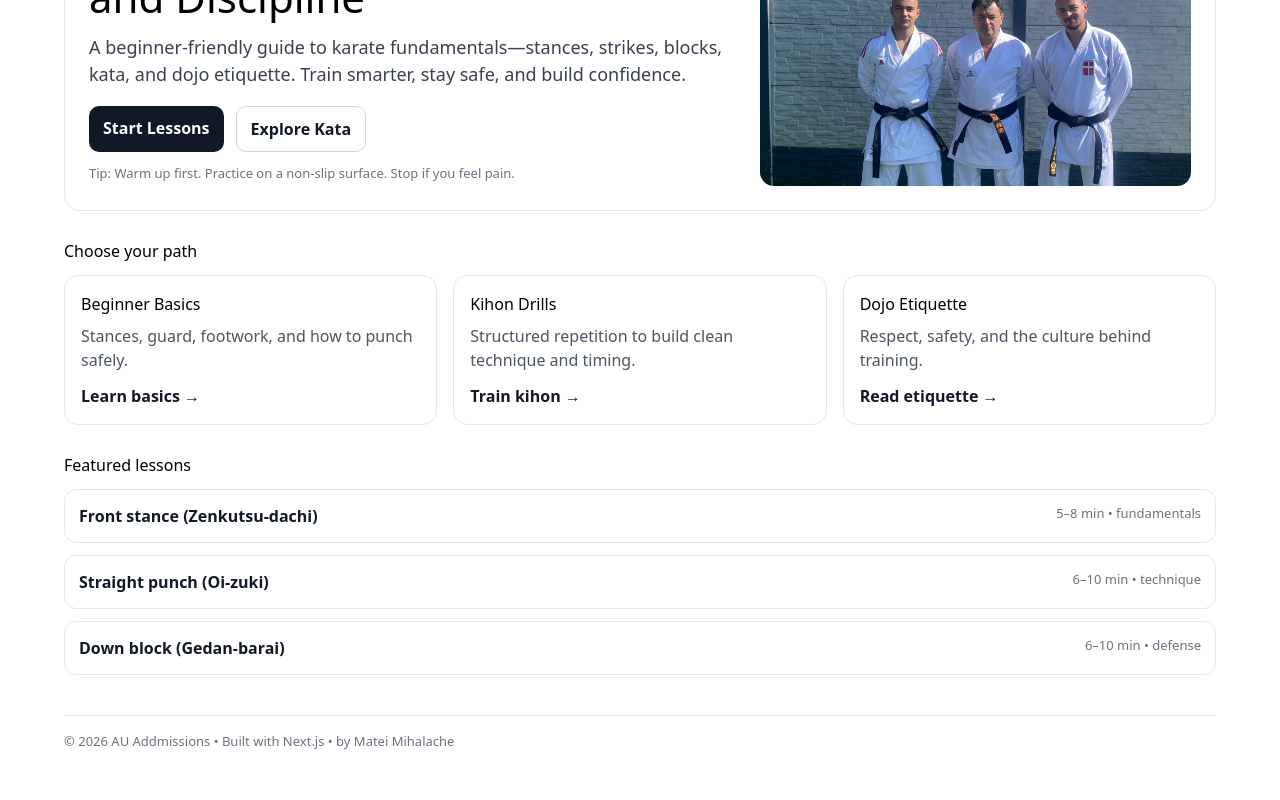
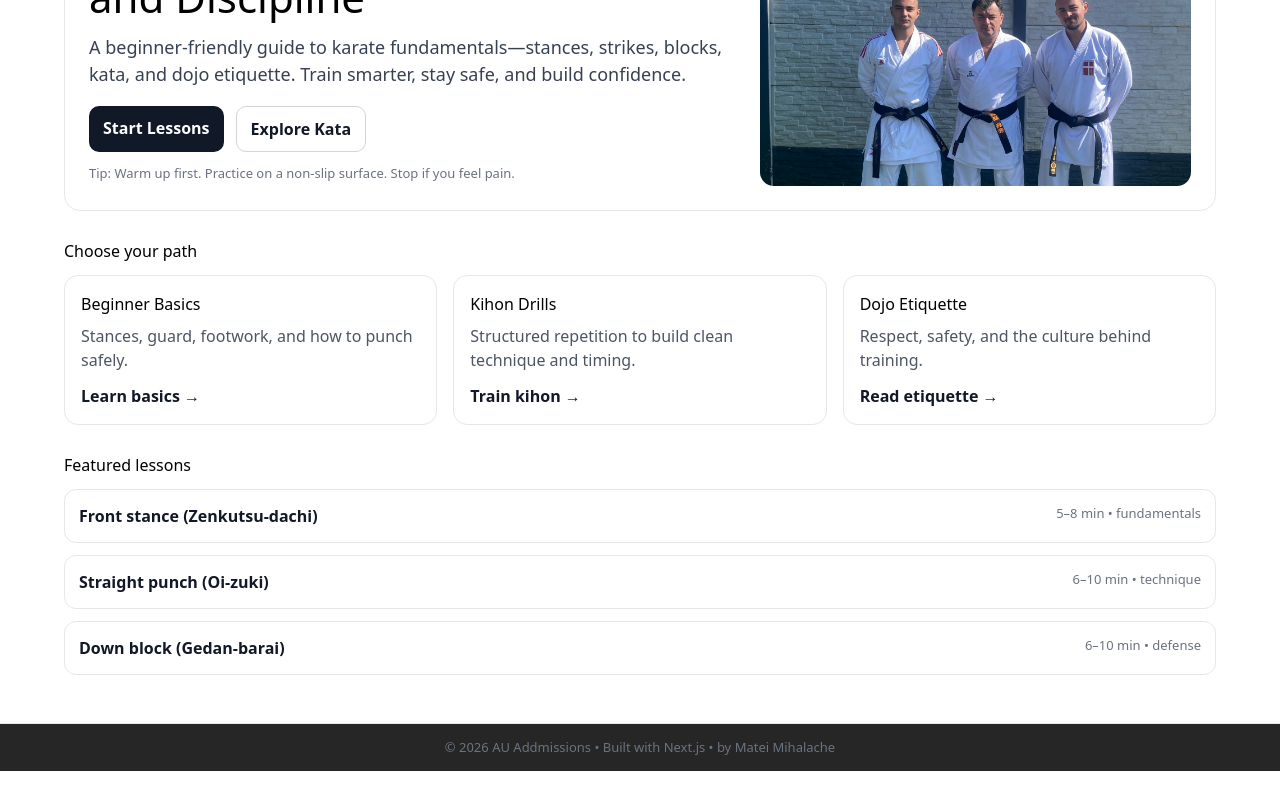
Before and after one commit to matei-am/Karate-Tutorial, a Next.js app: page / in a window 1280 px wide. Shown: the part 237-1037 px from the top of the page. After the commit the page ends 1008 px from the top, so only its background shows below. Built offline with nearby package versions, Linux system fonts and the light colour scheme.

Commit message:
Added footer

```diff
--- /dev/null
+++ b/app/components/footer.tsx
@@ -0,0 +1,9 @@
+export default function Footer() {
+    return (
+        <footer className="footer">
+          <p style={{ margin: 0, color: "#6b7280", fontSize: 13, textAlign: "center" }}>
+            © {new Date().getFullYear()} AU Addmissions • Built with Next.js • by Matei Mihalache
+          </p>
+        </footer>
+    )
+}
--- a/app/globals.css
+++ b/app/globals.css
@@ -14,15 +14,24 @@
   }
 }
 
+html,
 body {
   height: 100%;
   margin: 0;
+}
+
+body {
+  display: flex;
+  flex-direction: column;
   min-height: 100vh;
 }
 
 .page {
-  min-height: 100vh;
   width: 100%;
+}
+
+main {
+  flex: 1;
 }
 
 .hero {
@@ -91,12 +100,33 @@ body {
   align-items: center;
   gap: 24px;
   padding-right: 12px;
+}
 
+.footer {
+  display: flex;
+  justify-content: center;
+  align-items: center;
+  width: 100%;
+  height: auto;
+  min-height: 48px;
+  background-color: #262626;
+  border-top: 1px solid #e5e7eb;
+  padding: 12px 16px;
+  margin-top: auto;
+  flex-shrink: 0;
+  z-index: 1;
+}
+
+.footer p {
+  margin: 0;
+  color: #6b7280;
+  font-size: 13px;
+  text-align: center;
 }
 
 /* Burger button */
 .hamburger-menu {
-  position: fixed;
+  position: absolute;
   top: 12px;
   left: 12px;
   z-index: 99999;
--- a/app/layout.tsx
+++ b/app/layout.tsx
@@ -2,6 +2,7 @@ import type { Metadata } from "next";
 import { Geist, Geist_Mono } from "next/font/google";
 import "./globals.css";
 import Menu from "./components/menu";
+import Footer from "./components/footer";
 
 const geistSans = Geist({
   variable: "--font-geist-sans",
@@ -28,6 +29,7 @@ export default function RootLayout({
       <body className={`${geistSans.variable} ${geistMono.variable} antialiased`}>
         <Menu />
         {children}
+        <Footer />
       </body>
     </html>
   );
--- a/app/page.tsx
+++ b/app/page.tsx
@@ -136,12 +136,7 @@ export default function HomePage() {
           </div>
         </section>
 
-        {/* FOOTER */}
-        <footer style={{ marginTop: 40, paddingTop: 16, borderTop: "1px solid #e5e7eb" }}>
-          <p style={{ margin: 0, color: "#6b7280", fontSize: 13 }}>
-            © {new Date().getFullYear()} AU Addmissions • Built with Next.js • by Matei Mihalache
-          </p>
-        </footer>
+
       </main>
     </>
   );
```
